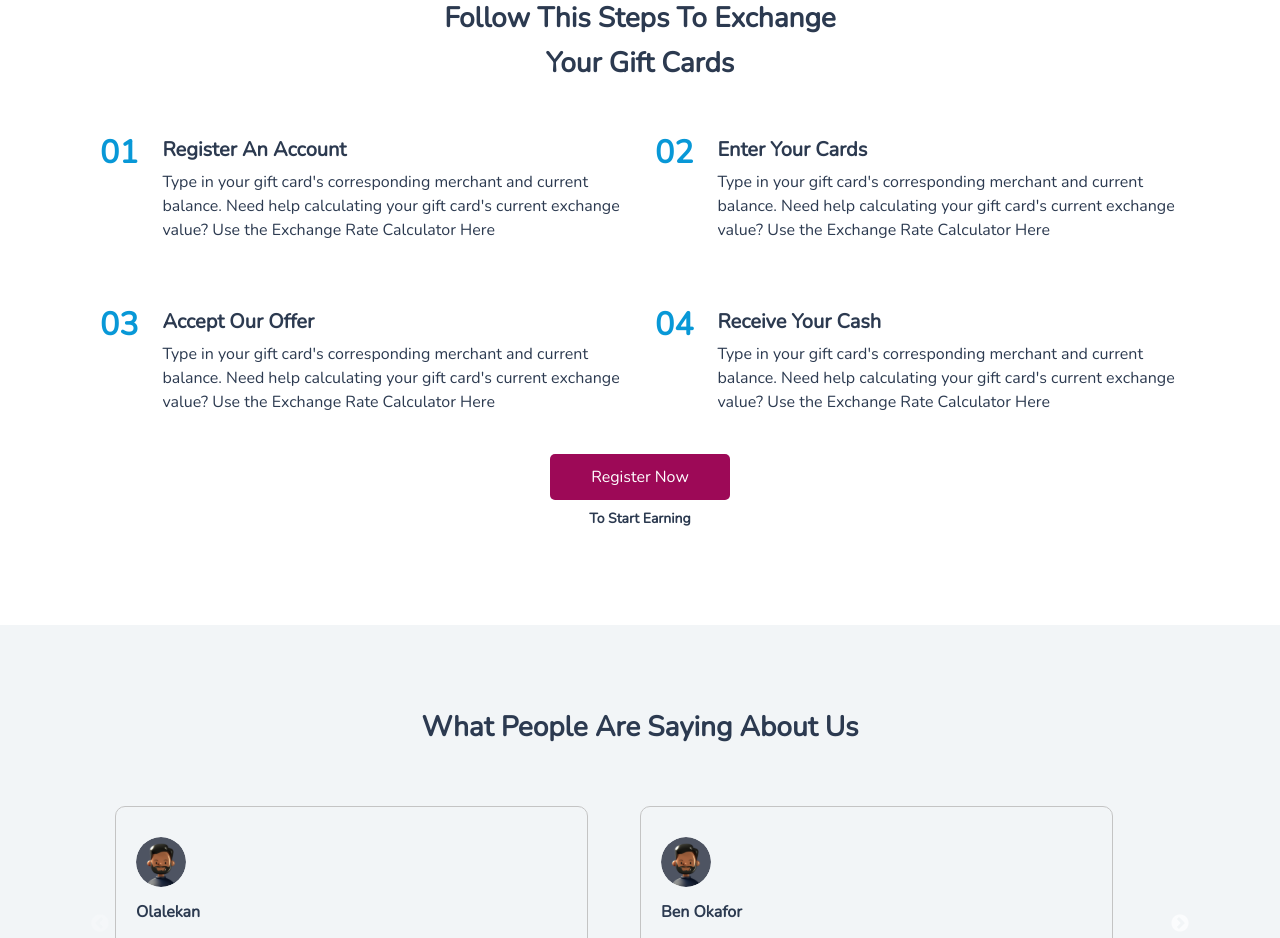
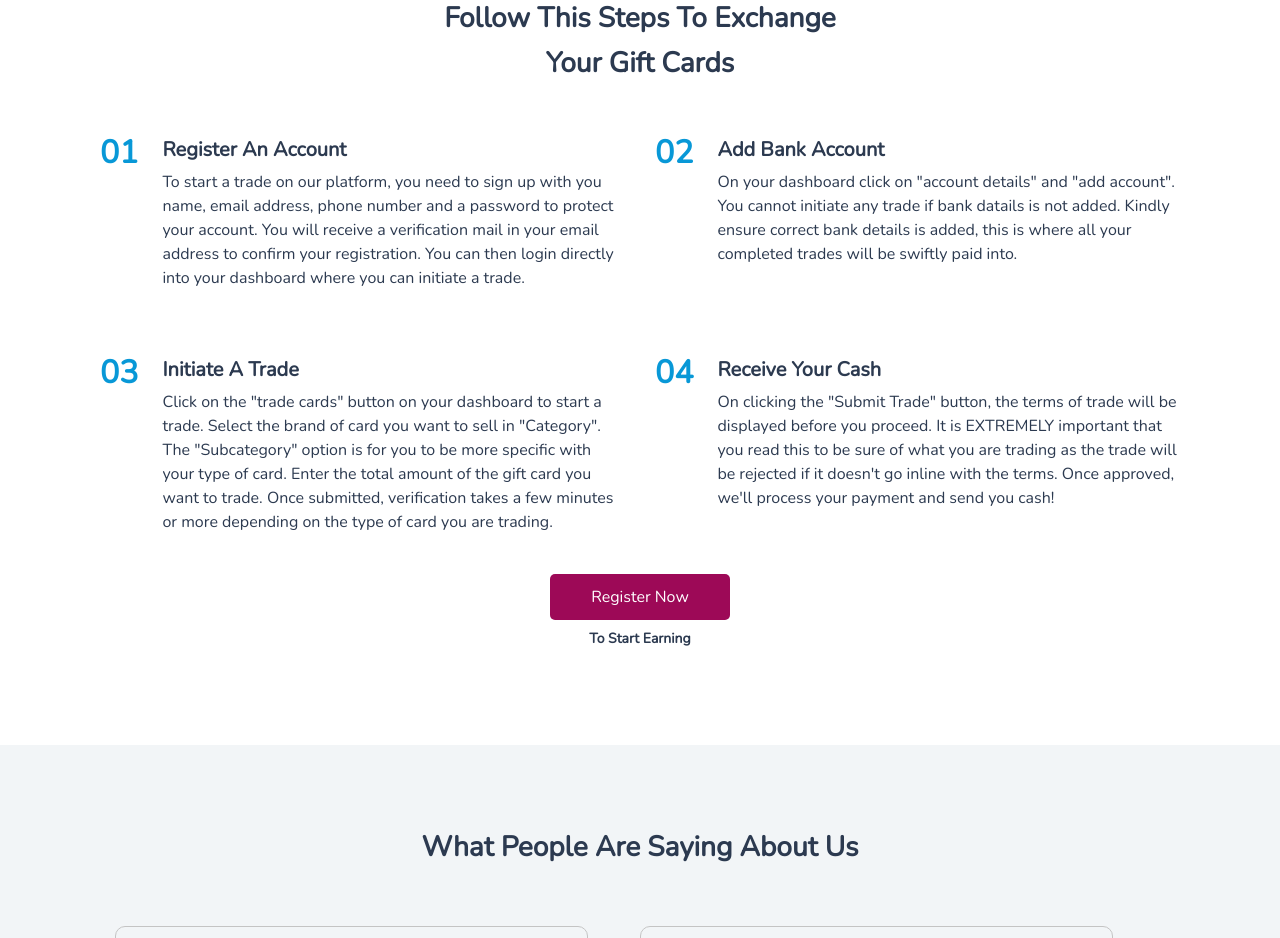
Before and after one commit to Oluwashina/TacitExchange, a React (Create React App) app: page / in a window 1280 px wide. Shown: the part 2320-3258 px from the top of the page. Built offline with nearby package versions, Linux system fonts and the light colour scheme; no server answers.

Commit message:
steps added

```diff
--- a/src/components/HomeComponents/Footer.js
+++ b/src/components/HomeComponents/Footer.js
@@ -18,13 +18,13 @@ const Footer = () => {
                         {/* brands */}
                         <div className="mt-3" style={{display: 'flex'}}>
                             <div className="ml-3">
-                                <a target="_blank" rel="noopener noreferrer" href="https://facebook.com/tacit" style={{color: 'white'}}><i className="fab fa-facebook"></i></a>
+                                <a target="_blank" rel="noopener noreferrer" href="https://facebook.com/Tacit-Exchange-108185364772325" style={{color: 'white'}}><i className="fab fa-facebook"></i></a>
                             </div>
                             <div className="ml-3">
-                                <a target="_blank" rel="noopener noreferrer" href="https://twitter.com/tacit" style={{color: 'white'}}><i className="fab fa-twitter"></i></a>
+                                <a target="_blank" rel="noopener noreferrer" href="https://twitter.com/tacitexchange" style={{color: 'white'}}><i className="fab fa-twitter"></i></a>
                             </div>
                             <div className="ml-3">
-                                <a target="_blank" rel="noopener noreferrer" href="https://instagram.com/tacit" style={{color: 'white'}}><i className="fab fa-instagram"></i></a>
+                                <a target="_blank" rel="noopener noreferrer" href="https://www.instagram.com/p/CAtPcVUBSEj/?igshid=ep96ehxgrh7h" style={{color: 'white'}}><i className="fab fa-instagram"></i></a>
                             </div>
                         </div>
                     </div>
--- a/src/components/HomeComponents/Steps.js
+++ b/src/components/HomeComponents/Steps.js
@@ -222,9 +222,7 @@ const Steps = (props) => {
                             </div>
                             <div className="ml-4">
                                 <h5 className="rate-text mt-1">Register An Account</h5>
-                                <p className="steps-p">Type in your gift card's corresponding merchant and current balance.
-                                    Need help calculating your gift card's current exchange value?
-                                    Use the Exchange Rate Calculator Here</p>
+                                <p className="steps-p">To start a trade on our platform, you need to sign up with you name, email address, phone number and a password to protect your account. You will receive a verification mail in your email address to confirm your registration. You can then login directly into your dashboard where you can initiate a trade.</p>
                             </div>
                         </div>
                     </div>
@@ -235,10 +233,8 @@ const Steps = (props) => {
                                 <h2 style={{color: '#0898D7', fontWeight: 'bold'}}>02</h2>
                             </div>
                             <div className="ml-4">
-                                <h5 className="rate-text mt-1">Enter Your Cards</h5>
-                                <p className="steps-p">Type in your gift card's corresponding merchant and current balance.
-                                    Need help calculating your gift card's current exchange value?
-                                    Use the Exchange Rate Calculator Here</p>
+                                <h5 className="rate-text mt-1">Add Bank Account</h5>
+                                <p className="steps-p">On your dashboard click on "account details" and "add account". You cannot initiate any trade if bank datails is not added. Kindly ensure correct bank details is added, this is where all your completed trades will be swiftly paid into.</p>
                             </div>
                         </div>
                     </div>
@@ -251,10 +247,12 @@ const Steps = (props) => {
                                 <h2 style={{color: '#0898D7', fontWeight: 'bold'}}>03</h2>
                             </div>
                             <div className="ml-4">
-                                <h5 className="rate-text mt-1">Accept Our Offer</h5>
-                                <p className="steps-p">Type in your gift card's corresponding merchant and current balance.
-                                    Need help calculating your gift card's current exchange value?
-                                    Use the Exchange Rate Calculator Here</p>
+                                <h5 className="rate-text mt-1">Initiate A Trade</h5>
+                                <p className="steps-p">
+                                Click on the "trade cards" button on your dashboard to start a trade.
+                                Select the brand of card you want to sell in "Category". The "Subcategory" option is for you to be more specific with your type of card. Enter the total amount of the gift card you want to trade.
+                                Once submitted, verification takes a few minutes or more depending on the type of card you are trading.
+                                </p>
                             </div>
                         </div>
                     </div>
@@ -266,9 +264,10 @@ const Steps = (props) => {
                             </div>
                             <div className="ml-4">
                                 <h5 className="rate-text mt-1">Receive Your Cash</h5>
-                                <p className="steps-p">Type in your gift card's corresponding merchant and current balance.
-                                    Need help calculating your gift card's current exchange value?
-                                    Use the Exchange Rate Calculator Here</p>
+                                <p className="steps-p">
+                                On clicking the "Submit Trade" button, the terms of trade will be displayed before you proceed. It is EXTREMELY important that you read this to be sure of what you are trading as the trade will be rejected if it doesn't go inline with the terms.
+                                 Once approved, we'll process your payment and send you cash!
+                                </p>
                             </div>
                         </div>
                     </div>
```
